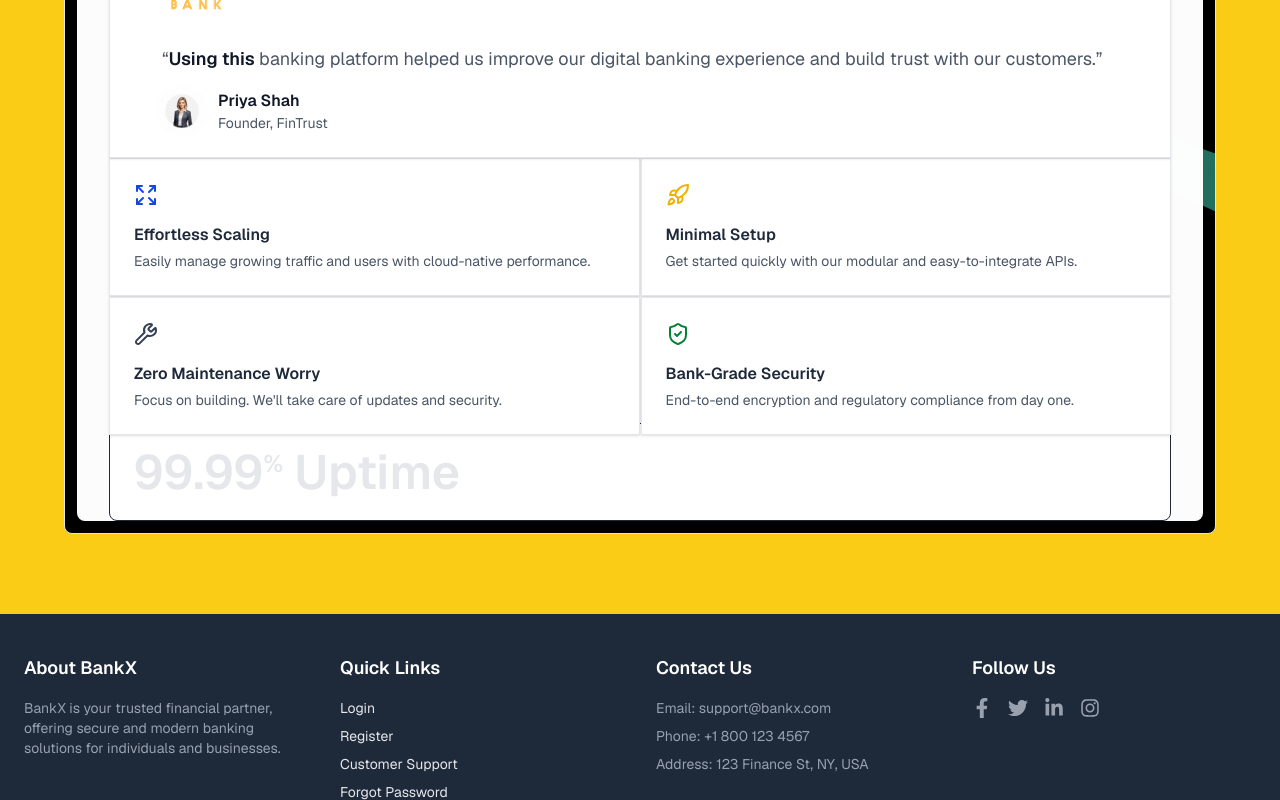
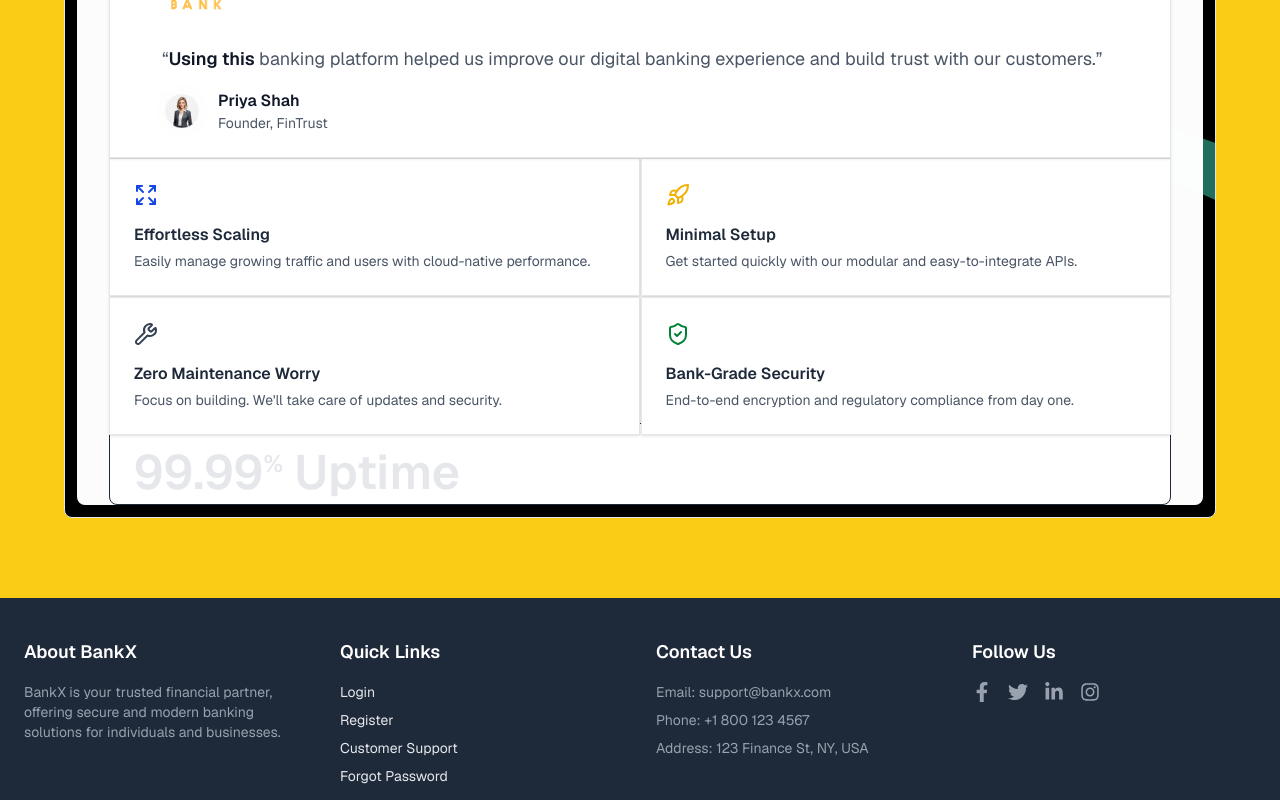
Before and after one commit to GiriBabu-2004/online-bank, a Next.js app: page / in a window 1280 px wide. Shown: the part 1882-2682 px from the top of the page. Built offline with nearby package versions, Linux system fonts and the light colour scheme; a web font is replaced by a local one.

Commit message:
fix: remove unnecessary padding from JourneySection component for improved layout

```diff
--- a/components/JourneySection.jsx
+++ b/components/JourneySection.jsx
@@ -247,7 +247,7 @@ export default function JourneySection() {
                   </p>
                 </div>
               </div>
-              <div className="bg-white text-balck -mt-15 pb-2 pb-6 rounded-md border border-gray-800 p-6 flex flex-col md:flex-row items-start md:items-center justify-between gap-6">
+              <div className="bg-white text-balck -mt-15 pb-2 rounded-md border border-gray-800 p-6 flex flex-col md:flex-row items-start md:items-center justify-between gap-6">
                 {/* Uptime */}
                 <div>
                   <h2 className="text-4xl md:text-5xl font-semibold text-gray-200">
```
